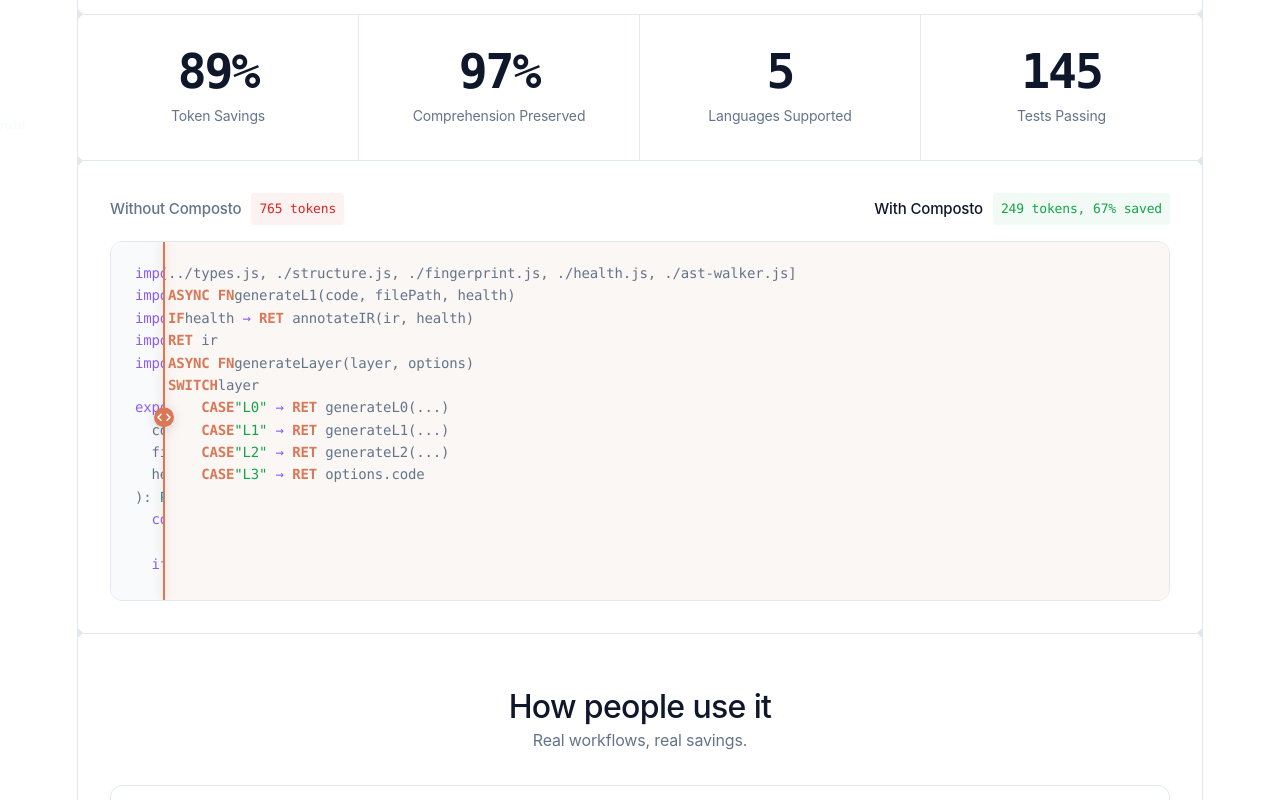
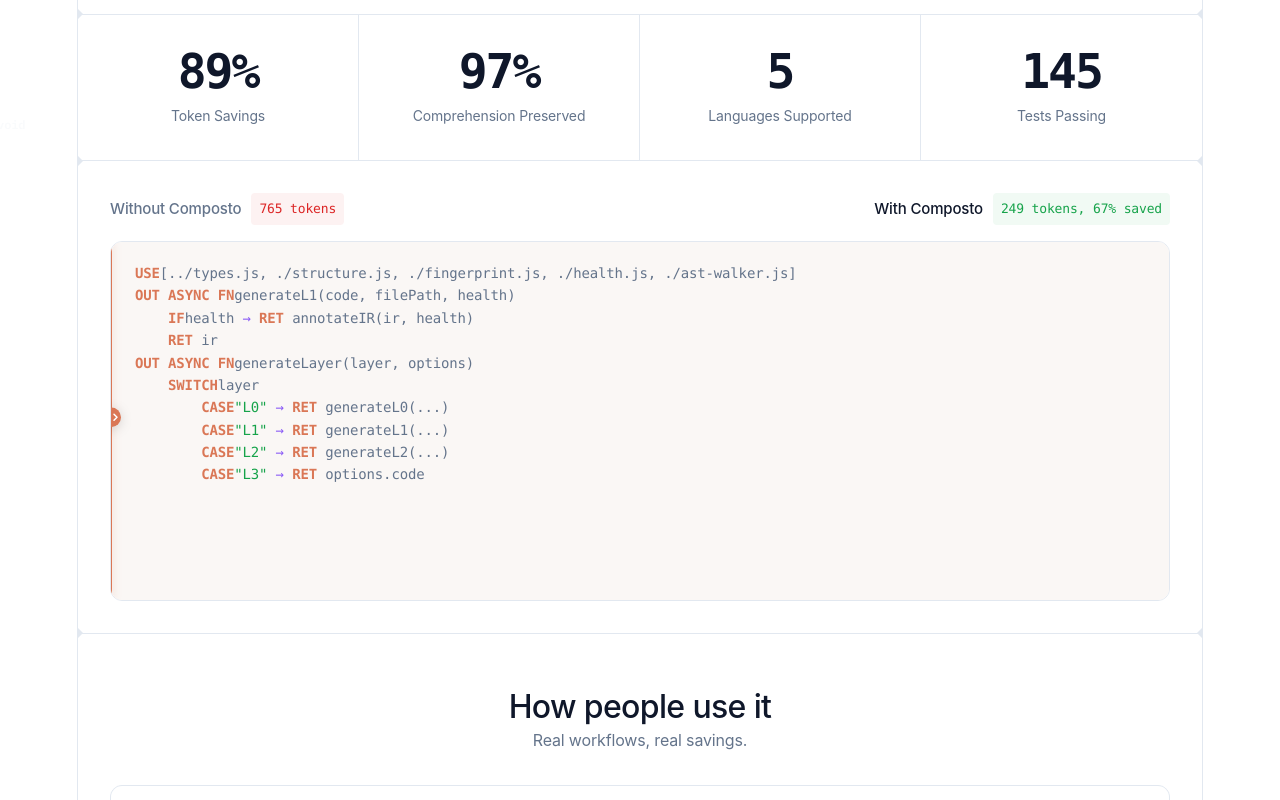
Before and after one commit to mertcanaltin/composto-website, a React (Vite) app: page / in a window 1280 px wide. Shown: the part 615-1415 px from the top of the page. Built offline with nearby package versions, Linux system fonts and the light colour scheme.

Commit message:
fix: slider animates to full left (0%)

```diff
--- a/src/components/CodeSlider.tsx
+++ b/src/components/CodeSlider.tsx
@@ -27,7 +27,7 @@
           if (!start) start = ts
           const progress = Math.min((ts - start) / 1500, 1)
           const eased = 1 - Math.pow(1 - progress, 3) // ease-out cubic
-          setPosition(95 - eased * 90)
+          setPosition(95 - eased * 95)
           if (progress < 1) requestAnimationFrame(step)
         }
         setTimeout(() => requestAnimationFrame(step), 400)
```
